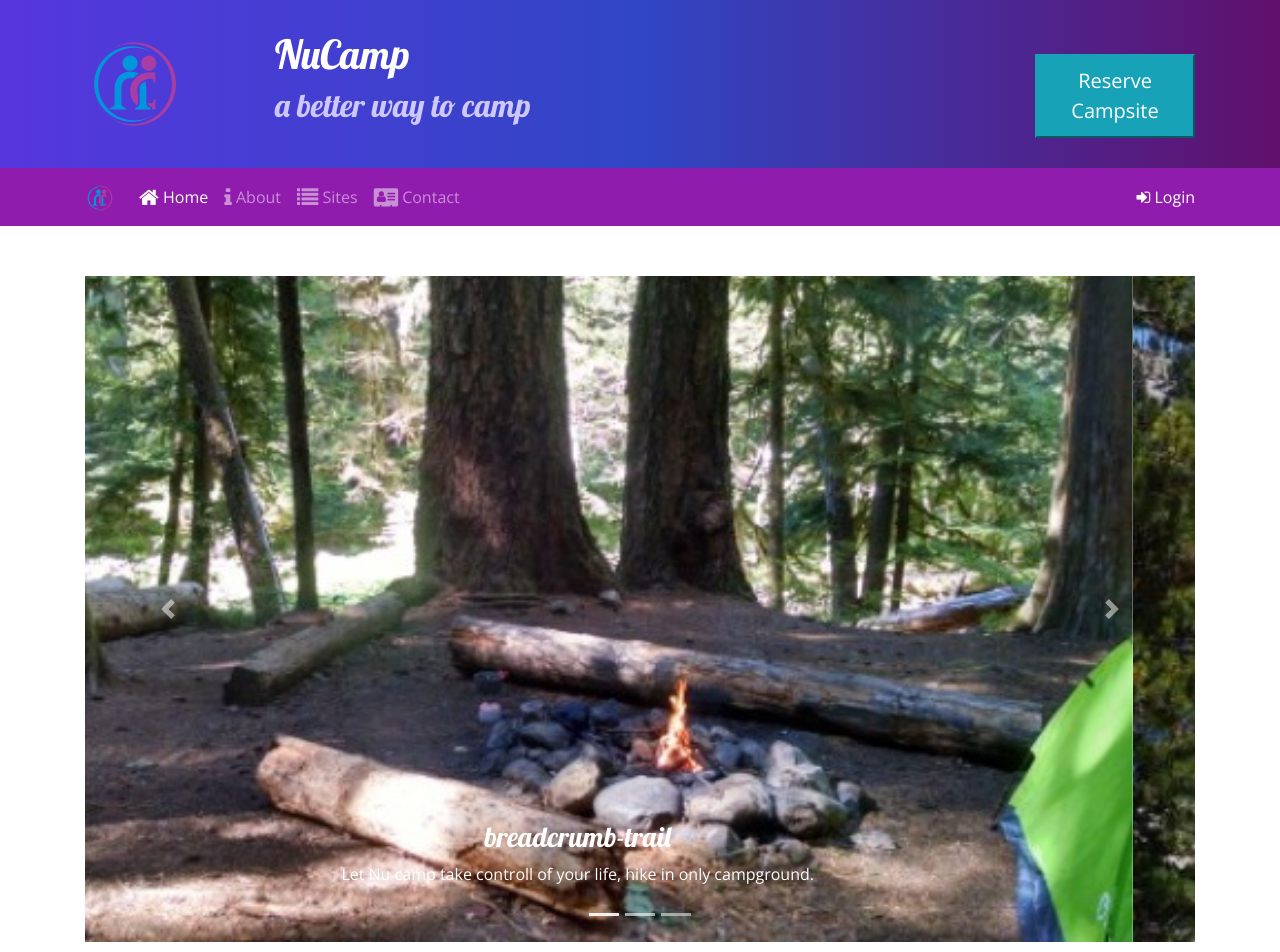
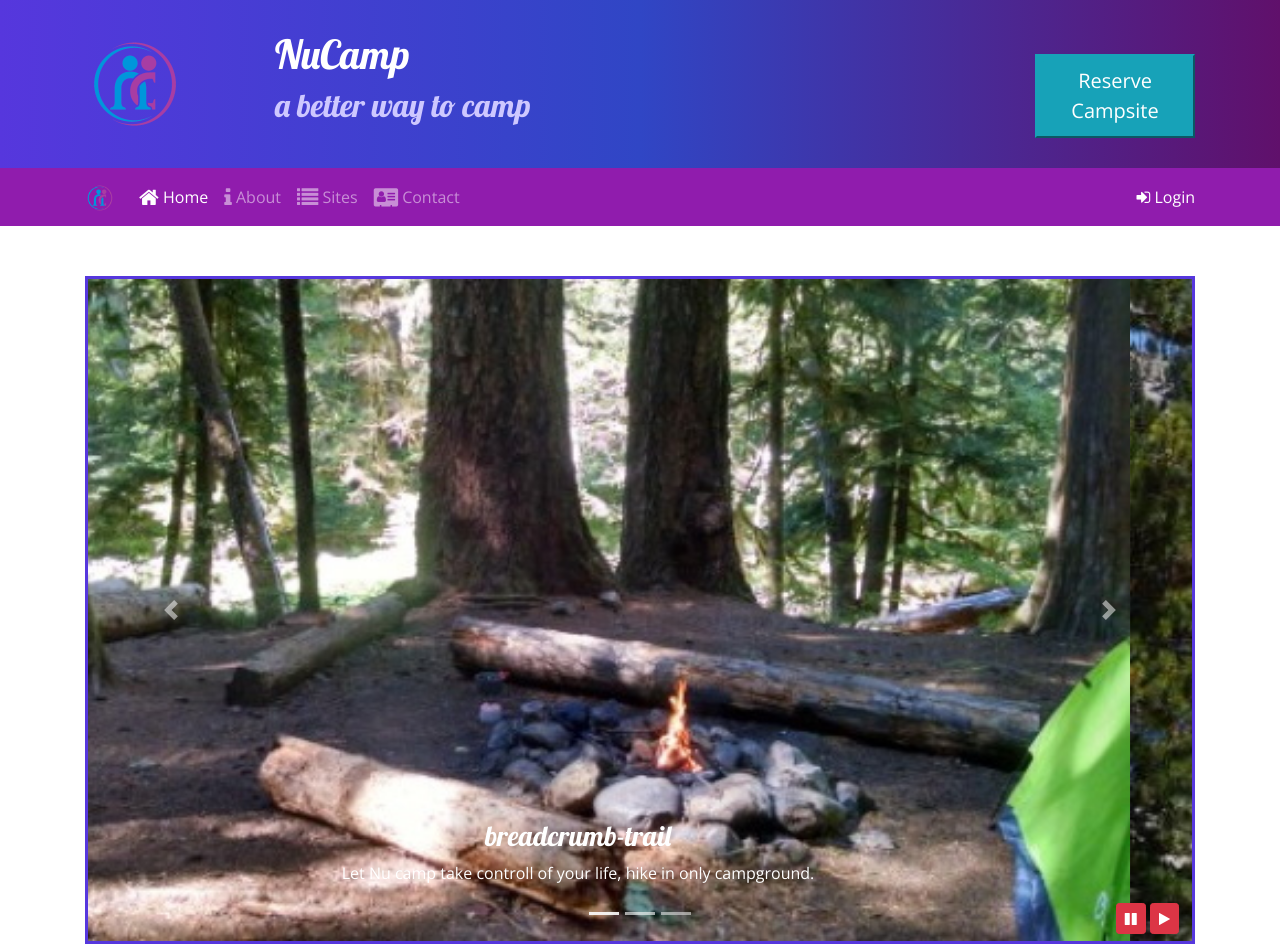
Before and after one commit to Ben-Brandaucode/BOOTSTRAP_campgrounds, a website: page index.html in a window 1280 px wide. Shown: the top 952 px of the page. Drawn offline with nearby package versions, Linux system fonts and the light colour scheme.

Commit message:
Jquery Buttons in Carousel

```diff
--- a/css/styles.css
+++ b/css/styles.css
@@ -36,6 +36,13 @@ footer{
     background-color: rgba(0, 0, 0, 0.5);
 }
 
-.ccarousel {
+.carousel {
     border: solid #5637DD;
 }
+
+#carouselButton{
+    position: absolute;
+    right: 0;
+    bottom: 0;
+    z-index: 100;
+}
--- a/index.html
+++ b/index.html
@@ -194,11 +194,18 @@
                         <span class="carousel-control-prev-icon"></span>
                         <span class="sr-only">Previous</span>
                     </a>
-
                     <a class="carousel-control-next" href="#homeCarousel" role="button" data-slide="next">
                     <span class="carousel-control-next-icon"></span>
                     <span class="sr-only">Next</span>
                     </a>
+                    <div class="btn group" id="carouselButton">
+                        <button class="btn btn-danger btn-sm" id="carouselPause">
+                            <i class="fa fa-pause"></i>
+                        </button>
+                        <button class="btn btn-danger btn-sm" id="carouselPlay">
+                            <i class="fa fa-play"></i>
+                        </button>
+                    </div>
                 </div>
             </div>
         </div>
```
